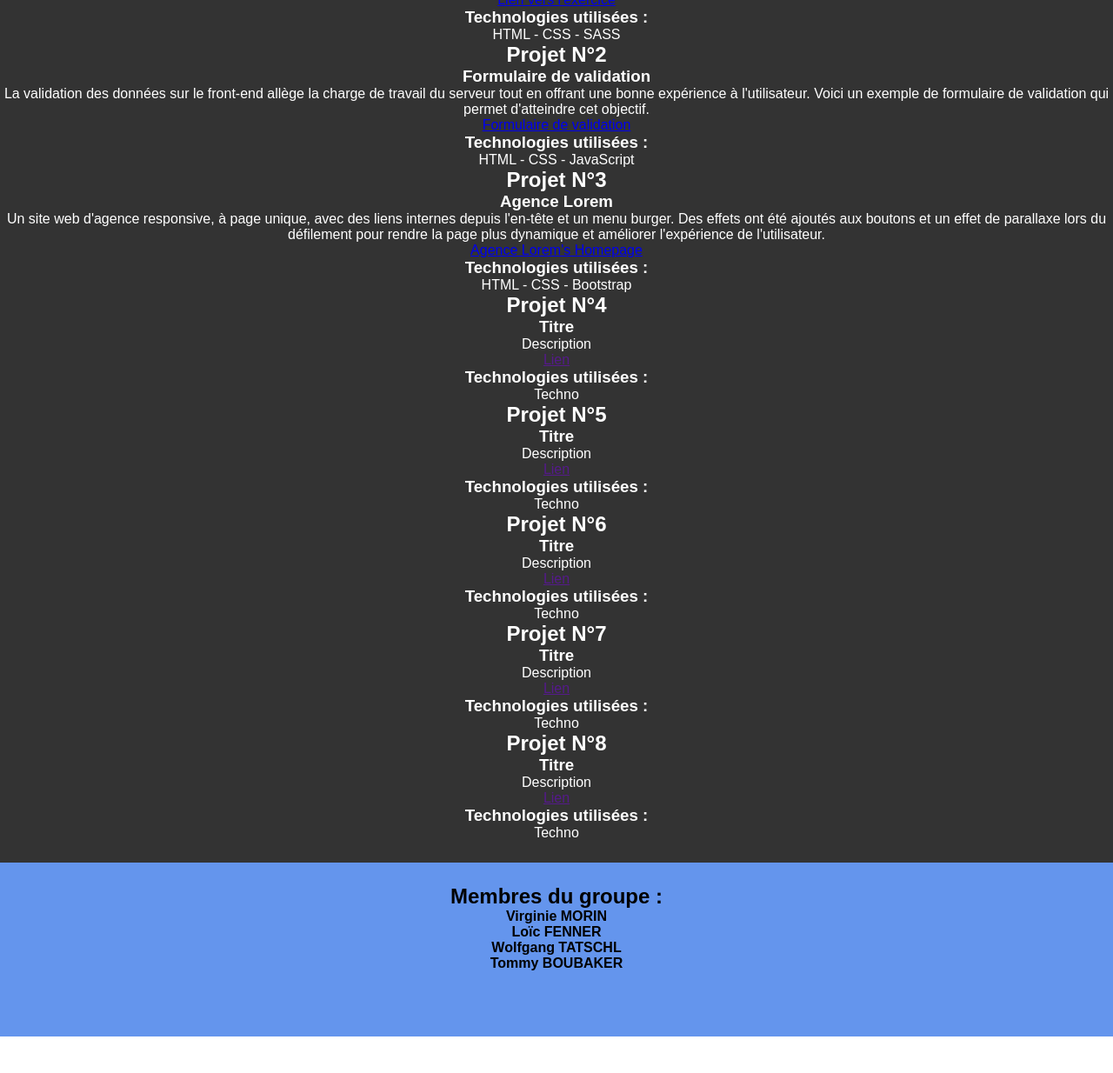
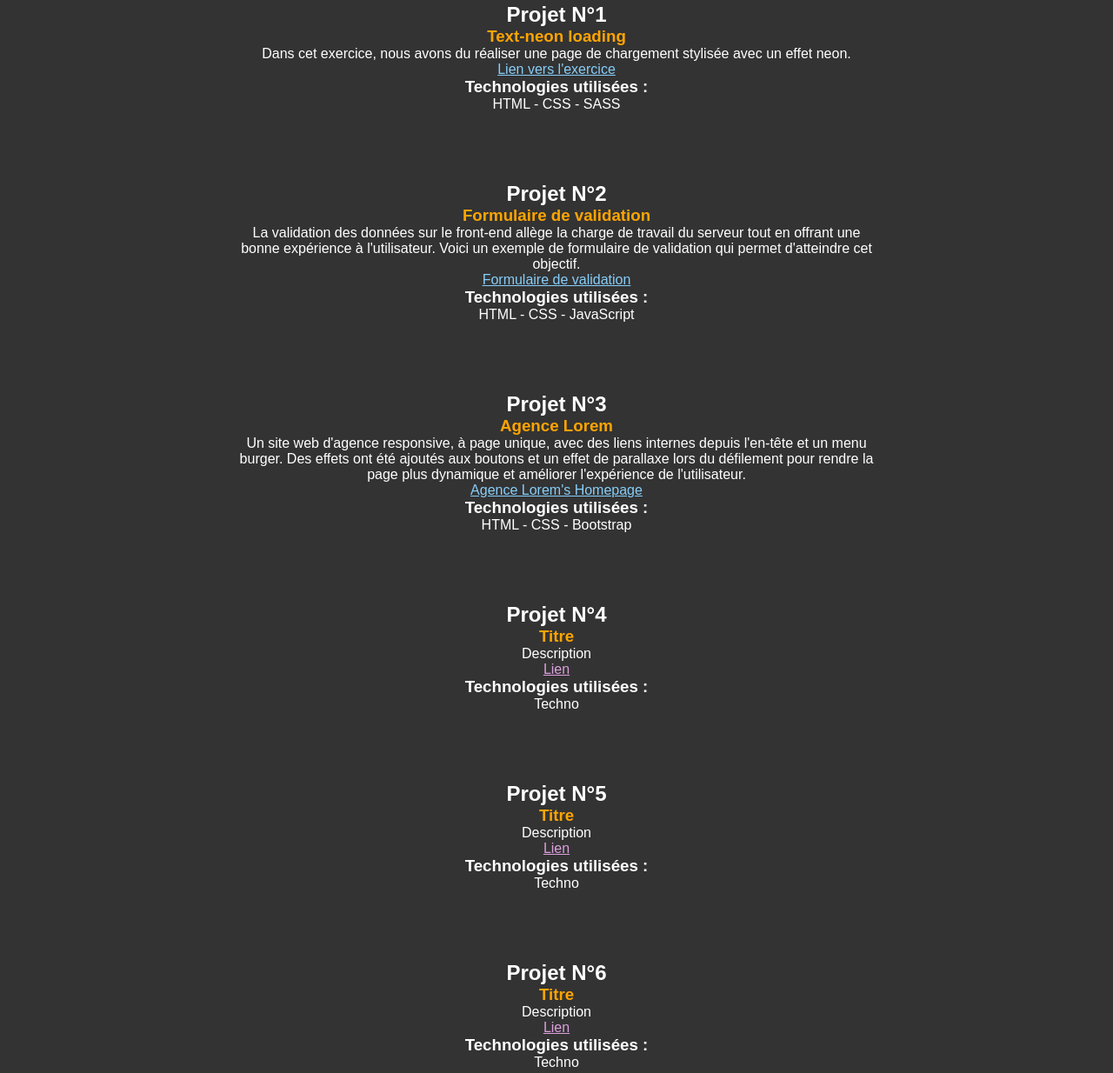
Before and after one commit to Tommy-BOU/HE-Man-group-repo, a plain HTML site: page index.html in a window 1280 px wide. Shown: the part 689-1923 px from the top of the page at 87% size. Before the commit the page ends 1881 px from the top, so only its background shows below. Drawn offline with Linux system fonts and the light colour scheme.

Commit message:
ajouté un peu de style pour mieux voir le contenu (texte, liens, etc)

```diff
--- a/index.html
+++ b/index.html
@@ -23,91 +23,71 @@
 
         <h2>Voici 8 projets que nous avons réalisé lors de notre formation avec l'AFPA Territoire digital.</h2>
 
-        <div class="project-1">
+        <div class="projects-container">
+            <div class="project project-1">
                 <h2>Projet N°1</h2>
-            <h3>Text-neon loading</h3>
+                <h3 class="project-title">Text-neon loading</h3>
                 <p>Dans cet exercice, nous avons du réaliser une page de chargement stylisée avec un effet neon.</p>
                 <a href="text-neon sass/index.html">Lien vers l'exercice</a>
-
                 <h3>Technologies utilisées :</h3>
                 <p>HTML - CSS - SASS</p>
-
             </div>
-
-        <div class="project-2">
-
+            <div class="project project-2">
                 <h2>Projet N°2</h2>
-            <h3>Formulaire de validation</h3>
+                <h3 class="project-title">Formulaire de validation</h3>
                 <p>La validation des données sur le front-end allège la charge de travail du serveur tout en offrant une bonne expérience à l'utilisateur. Voici un exemple de formulaire de validation qui permet d'atteindre cet objectif.</p>
                 <a href="./Formulaire-de-validation/index.html">Formulaire de validation</a>
                 <h3>Technologies utilisées :</h3>
                 <p>HTML - CSS - JavaScript</p>
-
             </div>
-
-        <div class="project-3">
-
+            <div class="project project-3">
                 <h2>Projet N°3</h2>
-            <h3>Agence Lorem</h3>
+                <h3 class="project-title">Agence Lorem</h3>
                 <p>Un site web d'agence responsive, à page unique, avec des liens internes depuis l'en-tête et un menu burger. Des effets ont été ajoutés aux boutons et un effet de parallaxe lors du défilement pour rendre la page plus dynamique et améliorer l'expérience de l'utilisateur.</p>
                 <a href="./Template 2/index.html">Agence Lorem's Homepage</a>
                 <h3>Technologies utilisées :</h3>
                 <p>HTML - CSS - Bootstrap</p>
-
             </div>
-
-        <div class="project-4">
+            <div class="project project-4">
                 <h2>Projet N°4</h2>
-            <h3>Titre</h3>
+                <h3 class="project-title">Titre</h3>
                 <p>Description</p>
                 <a href="">Lien</a>
                 <h3>Technologies utilisées :</h3>
                 <p>Techno</p>
-
             </div>
-
-        <div class="project-5">
-
+            <div class="project project-5">
                 <h2>Projet N°5</h2>
-            <h3>Titre</h3>
+                <h3 class="project-title">Titre</h3>
                 <p>Description</p>
                 <a href="">Lien</a>
                 <h3>Technologies utilisées :</h3>
                 <p>Techno</p>
-
             </div>
-
-        <div class="project-6">
-
+            <div class="project project-6">
                 <h2>Projet N°6</h2>
-            <h3>Titre</h3>
+                <h3 class="project-title">Titre</h3>
                 <p>Description</p>
                 <a href="">Lien</a>
                 <h3>Technologies utilisées :</h3>
                 <p>Techno</p>
-
             </div>
-
-        <div class="project-7">
-
+            <div class="project project-7">
                 <h2>Projet N°7</h2>
-            <h3>Titre</h3>
+                <h3 class="project-title">Titre</h3>
                 <p>Description</p>
                 <a href="">Lien</a>
                 <h3>Technologies utilisées :</h3>
                 <p>Techno</p>
-
             </div>
-
-        <div class="project-8">
-
+            <div class="project project-8">
                 <h2>Projet N°8</h2>
-            <h3>Titre</h3>
+                <h3 class="project-title">Titre</h3>
                 <p>Description</p>
                 <a href="">Lien</a>
                 <h3>Technologies utilisées :</h3>
                 <p>Techno</p>
-
+            </div>
         </div>
 
     </main>
--- a/style.css
+++ b/style.css
@@ -51,3 +51,24 @@ footer {
     font-weight: bold;
     background-color: cornflowerblue;
 }
+
+a {
+    color: lightskyblue;
+}
+
+a:visited {
+    color: plum;
+}
+
+.project {
+    margin: 80px;
+}
+
+.project-title {
+    color: orange;
+}
+
+.projects-container {
+    width: 70%;
+    margin: 0 auto;
+}
```
Lines whose indentation alone changed are shown as unchanged.
